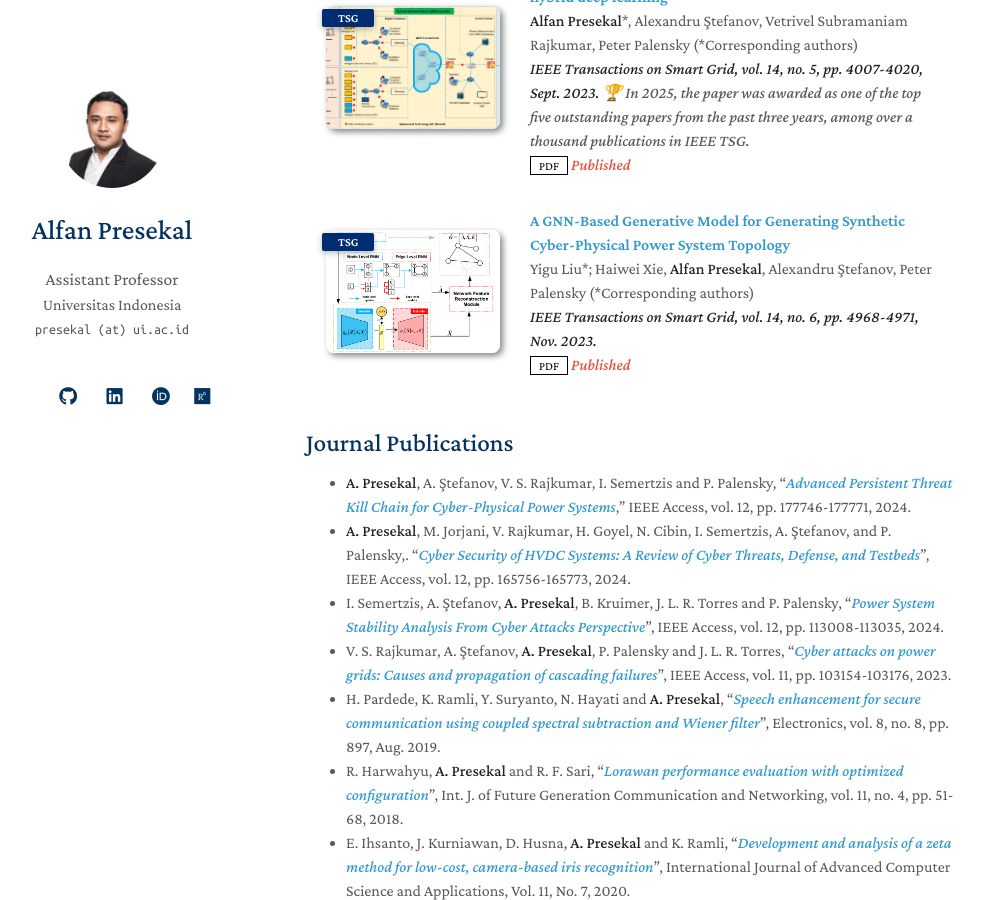
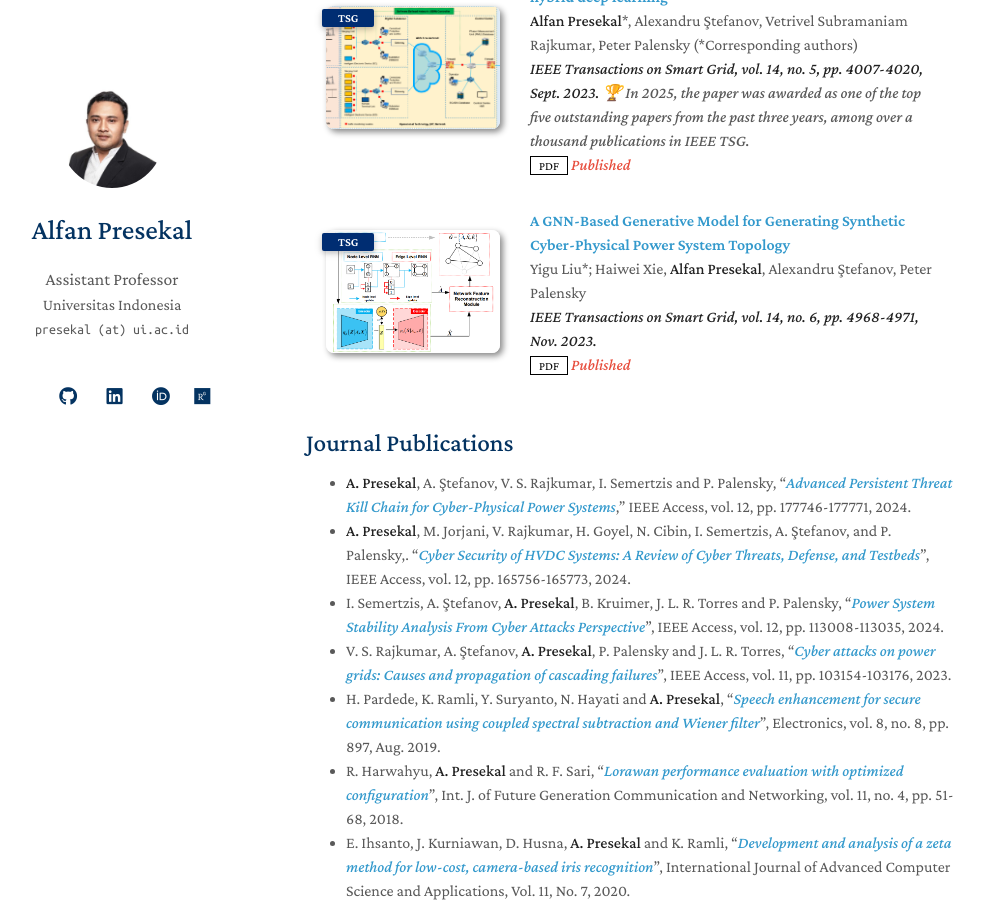
Before and after one commit to apresekal/apresekal.github.io, a Jekyll site: the page built from index.md, in a window 1280 px wide and 900 px high, scrolled down 802 px. Shown: the whole window, without its empty margins (164-1147 px from the left). Built offline with Jekyll 4.4.1, drawn with Linux system fonts in a browser that asks for light colours; nearby versions of some CDN libraries; a style sheet for code colours, icons or effects is not loaded; our own code applies the rules of GitHub Pages for plain Markdown files.

Commit message:
add data

```diff
--- a/_data/publications.yml
+++ b/_data/publications.yml
@@ -26,7 +26,7 @@ main:
 
 
   - title: "A GNN-Based Generative Model for Generating Synthetic Cyber-Physical Power System Topology"
-    authors: Yigu Liu*; Haiwei Xie, <strong>Alfan Presekal</strong>, Alexandru Ştefanov, Peter Palensky (*Corresponding authors)
+    authors: Yigu Liu*; Haiwei Xie, <strong>Alfan Presekal</strong>, Alexandru Ştefanov, Peter Palensky
     conference_short: TSG
     conference: <strong> IEEE Transactions on Smart Grid, vol. 14, no. 6, pp. 4968-4971, Nov. 2023. </strong>
     pdf: https://ieeexplore.ieee.org/abstract/document/10214388
```
